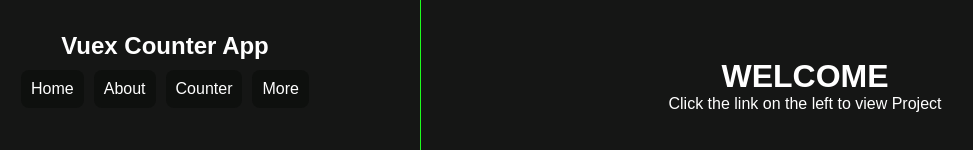
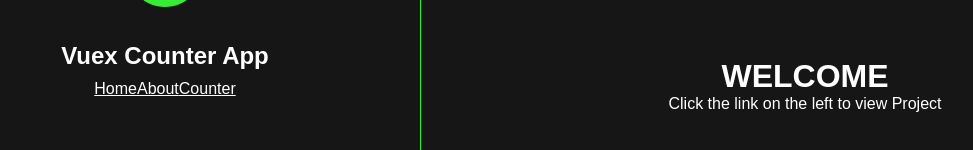
Before and after one commit to IkenNwa/CounterAppVue, a Vue app: page /#/ in a window 1280 px wide. Before the commit this address led to /#/counter. Shown: the part 470-620 px from the top of the page, without its empty margins (91-1064 px from the left). Built offline with nearby package versions, Linux system fonts and the light colour scheme.

Commit message:
Implement Routing

```diff
--- a/src/App.vue
+++ b/src/App.vue
@@ -3,7 +3,6 @@
 // import CounterApp from "./views/CounterApp.vue"
 // import AboutComp from "./components/AboutComp.vue"
 import HomeComp from "./components/HomeComp.vue"
-import WelcomePage from "./components/WelcomePage.vue";
 </script>
 
 <template>
@@ -13,6 +12,7 @@
       <!-- <CounterApp /> -->
       <!-- <AboutComp /> -->
       <WelcomePage />
+      <RouterView />
     </div>
   </div>
 </template>
--- a/src/components/HomeComp.vue
+++ b/src/components/HomeComp.vue
@@ -6,10 +6,9 @@
         <img src="../../public/favicon.svg" alt="Img">
         <h2>Vuex Counter App</h2>
         <ul class="list">
-            <li>Home</li>
-            <li>About</li>
-            <li>Counter</li>
-            <li>More</li>
+            <RouterLink to="/" >Home</RouterLink>
+            <RouterLink to="/about" >About</RouterLink>
+            <RouterLink to="/counter">Counter</RouterLink>
         </ul>
     </div>
 </template>
@@ -54,5 +53,6 @@
     margin-inline: 5px;
     border-radius: 8px;
     cursor: pointer;
+    font-weight: lighter;
 }
 </style>
--- a/src/components/OperatorsBlock.vue
+++ b/src/components/OperatorsBlock.vue
@@ -1,8 +1,4 @@
-<script setup>
-// import { operators } from '../assets/operators';
-
-
-
+<script>
 </script>
 <template>
     <div class="grid">
--- a/src/main.js
+++ b/src/main.js
@@ -1,7 +1,7 @@
 import { createApp } from 'vue'
 import App from './App.vue'
 import { createStore } from 'vuex'
-// import router from "./router"
+import router from "./router"
 
 const store = createStore({
   state: {
@@ -47,6 +47,6 @@
 const app = createApp(App)
 
 app.use(store);
-// app.use(router)
+app.use(router)
 
 app.mount('#app')
--- a/src/router/index.js
+++ b/src/router/index.js
@@ -1,18 +1,17 @@
-import VueRouter from 'vue-router'
-import Vue from 'vue'
+import { createRouter, createWebHashHistory } from "vue-router";
+import WelcomePage from "../views/WelcomePage.vue"
+import AboutComp from "../views/AboutComp.vue"
 
-Vue.use(VueRouter)
 
 const routes = [
-  {
-    path: '/counter',
-    name: 'home',
-    component: () =>
-        import("../views/CounterApp.vue")
-  }
+  { path: '/', component: WelcomePage },
+  { path: '/about', component: AboutComp },
+  { path: '/counter', component: () => import("../views/CounterApp.vue") }
 ]
 
-export const router = new VueRouter({
-  modes: 'history',
-  routes
+const router = createRouter({
+  history: createWebHashHistory(),
+  routes,
 })
+
+export default router;
--- a/src/views/CounterApp.vue
+++ b/src/views/CounterApp.vue
@@ -1,6 +1,7 @@
 <script setup>
-import CounterView from '../components/CounterView.vue'
-import OperatorsBlock from '../components/OperatorsBlock.vue';
+import CounterView from "../components/CounterView.vue"
+import OperatorsBlock from "../components/OperatorsBlock.vue"
+
 </script>
 
 <template>
```
Also changed, not shown: src/views/AboutComp.vue (renamed from src/components/AboutComp.vue), src/views/WelcomePage.vue (renamed from src/components/WelcomePage.vue).
